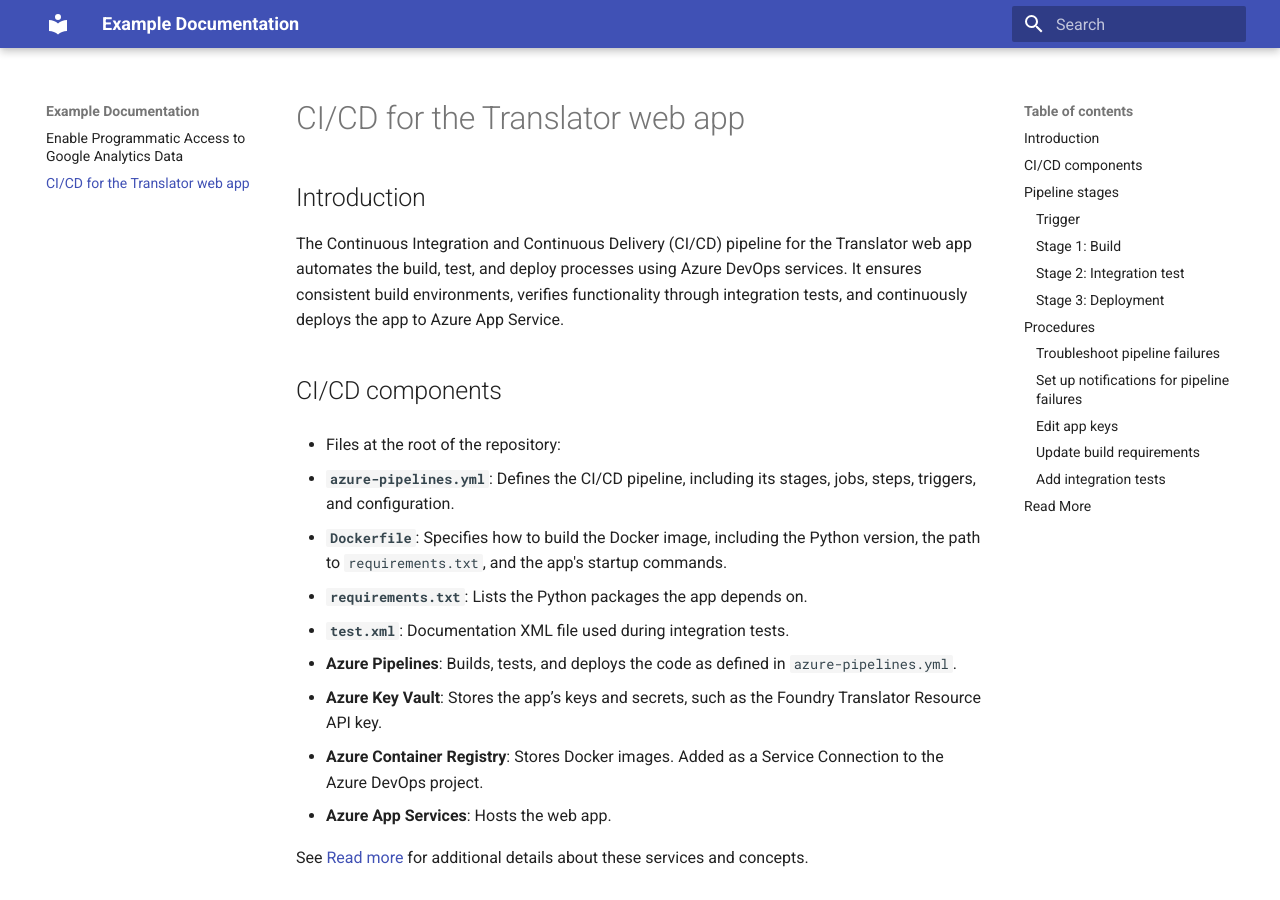
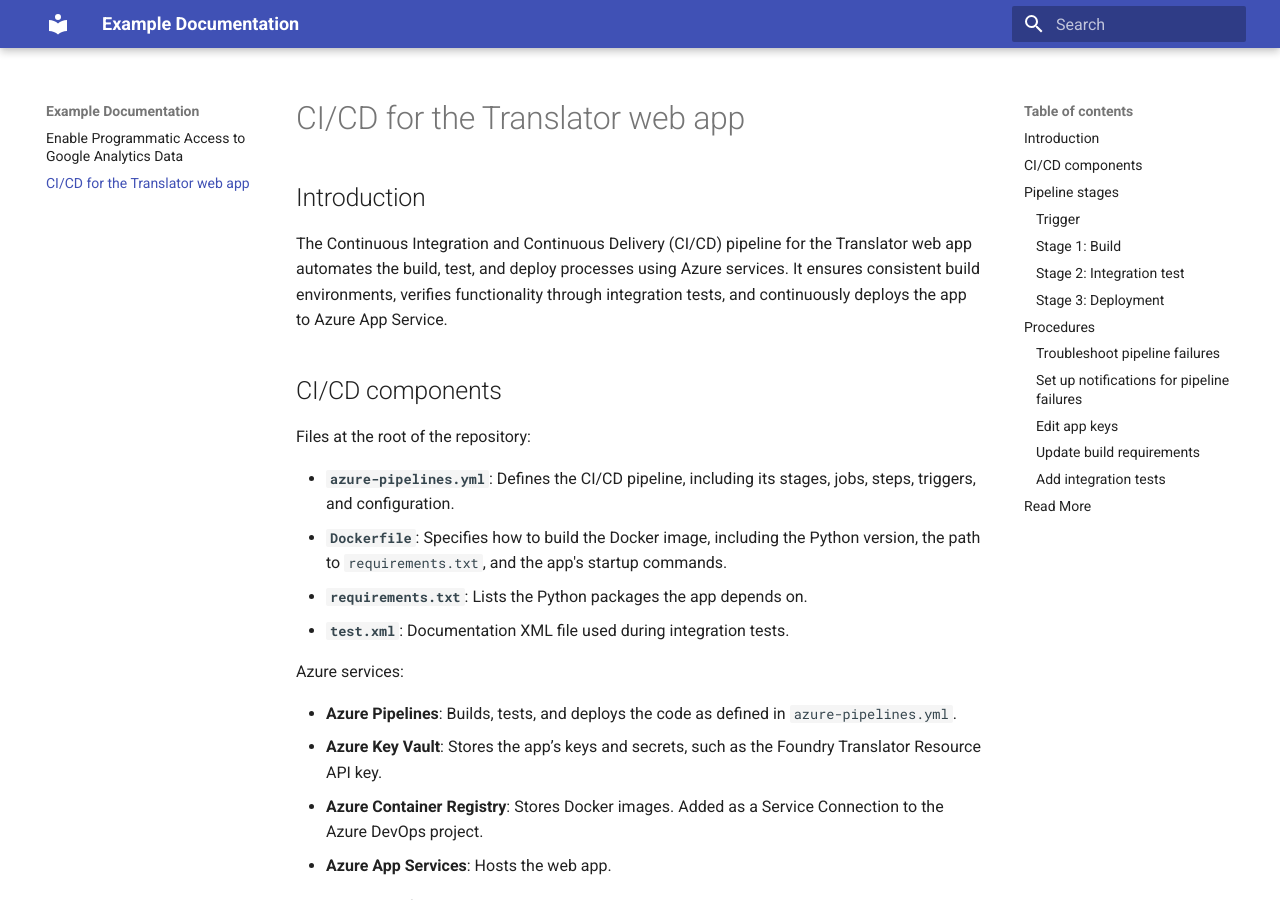
Before and after one commit to SannaBerg/docs-example, an MkDocs documentation site: the page built from docs/webb-app-ci-cd.md, in a window 1280 px wide and 900 px high. Built offline with MkDocs 1.6.1 and Material for MkDocs 9.7.7, drawn with Linux system fonts in a browser that asks for light colours.

Commit message:
Revise CI/CD documentation for Azure services
Updated the CI/CD documentation to reflect the use of Azure services instead of Azure DevOps services.

```diff
--- a/docs/webb-app-ci-cd.md
+++ b/docs/webb-app-ci-cd.md
@@ -2,16 +2,19 @@
 
 ## Introduction
 
-The Continuous Integration and Continuous Delivery (CI/CD) pipeline for the Translator web app automates the build, test, and deploy processes using Azure DevOps services. It ensures consistent build environments, verifies functionality through integration tests, and continuously deploys the app to Azure App Service.
+The Continuous Integration and Continuous Delivery (CI/CD) pipeline for the Translator web app automates the build, test, and deploy processes using Azure services. It ensures consistent build environments, verifies functionality through integration tests, and continuously deploys the app to Azure App Service.
 
 ## CI/CD components
 
-- Files at the root of the repository:
+Files at the root of the repository:
 
   - **`azure-pipelines.yml`**: Defines the CI/CD pipeline, including its stages, jobs, steps, triggers, and configuration.
   - **`Dockerfile`**: Specifies how to build the Docker image, including the Python version, the path to `requirements.txt`, and the app's startup commands.
   - **`requirements.txt`**: Lists the Python packages the app depends on.
   - **`test.xml`**: Documentation XML file used during integration tests.
+
+Azure services:
+
 - **Azure Pipelines**: Builds, tests, and deploys the code as defined in `azure-pipelines.yml`.
 - **Azure Key Vault**: Stores the app’s keys and secrets, such as the Foundry Translator Resource API key.
 - **Azure Container Registry**: Stores Docker images. Added as a Service Connection to the Azure DevOps project.
```
